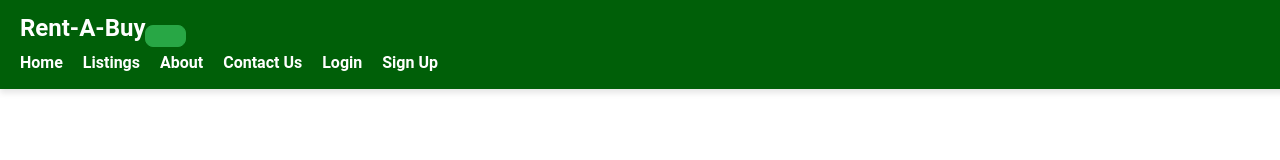
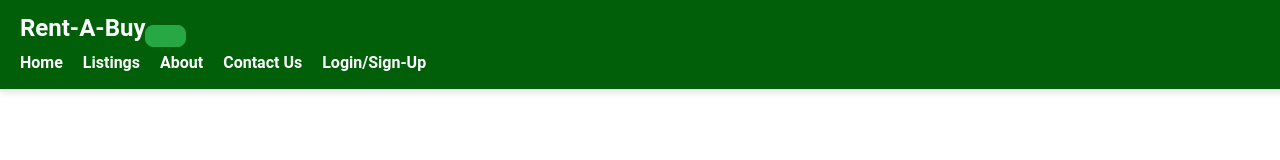
Before and after one commit to ZZerbyy/willProject, a React (Vite) app in the folder vite-project/: page /listings in a window 1280 px wide. Shown: the top 160 px of the page. Built offline with nearby package versions, Linux system fonts and the light colour scheme.

Commit message:
Changes to the login page

```diff
--- a/vite-project/src/components/Navbar.jsx
+++ b/vite-project/src/components/Navbar.jsx
@@ -13,8 +13,7 @@ const Navigation = () => {
           <Nav.Link href="listings" className="me-3">Listings</Nav.Link>
           <Nav.Link href="/about" className="me-3">About</Nav.Link>
           <Nav.Link href="/contactUs" className="me-3">Contact Us</Nav.Link>
-          <Nav.Link href="/login" className="me-3">Login</Nav.Link>
-          <Nav.Link href="/signUp" className="me-3">Sign Up</Nav.Link>
+          <Nav.Link href="/login" className="me-3">Login/Sign-Up</Nav.Link>
         </Nav>
       </Navbar.Collapse>
     </Navbar>
--- a/vite-project/src/pages/login.jsx
+++ b/vite-project/src/pages/login.jsx
@@ -1,11 +1,15 @@
 import React from 'react';
 import { Form, Button, Container } from 'react-bootstrap';
+import { Navbar, Nav } from 'react-bootstrap';
+import Navigation from '../components/Navbar';
+import Footer from '../components/Footer';
 import './Login.css';
 
 function Login() {
   return (
     <Container className="login-container">
-      <h1>Login</h1>
+      <Navigation />
+      <h1>Login/<Nav.Link href="/signUp" className="me-3">Sign-Up</Nav.Link></h1>
       <Form>
         <Form.Group controlId="formBasicEmail">
           <Form.Label>Email address</Form.Label>
@@ -19,6 +23,7 @@ function Login() {
           Login
         </Button>
       </Form>
+      <Footer />
     </Container>
   );
 }
--- a/vite-project/src/pages/signUp.jsx
+++ b/vite-project/src/pages/signUp.jsx
@@ -1,11 +1,15 @@
 import React from 'react';
 import { Form, Button, Container } from 'react-bootstrap';
+import { Navbar, Nav } from 'react-bootstrap';
+import Navigation from '../components/Navbar';
+import Footer from '../components/Footer';
 import './SignUp.css';
 
 function SignUp() {
   return (
     <Container className="signup-container">
-      <h1>Sign Up</h1>
+      <Navigation />
+      <h1>Sign Up/<Nav.Link href="/login" className="me-3">Login</Nav.Link></h1>
       <Form>
         <Form.Group controlId="formBasicEmail">
           <Form.Label>Email address</Form.Label>
@@ -19,6 +23,7 @@ function SignUp() {
           Sign Up
         </Button>
       </Form>
+      <Footer />
     </Container>
   );
 }
```
